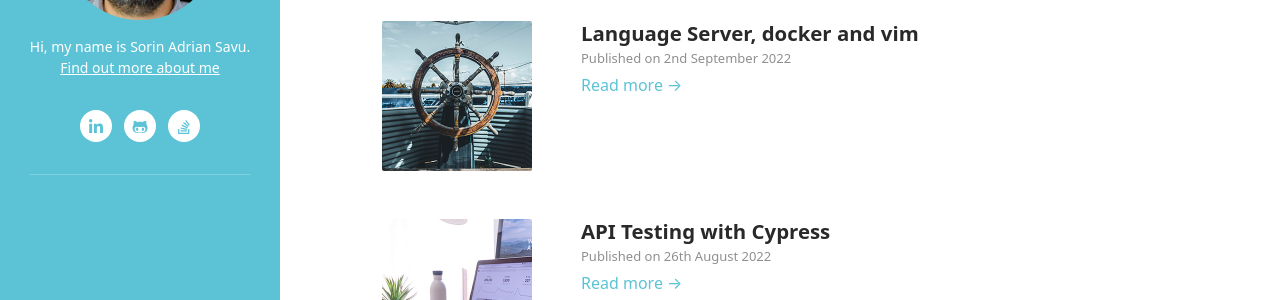
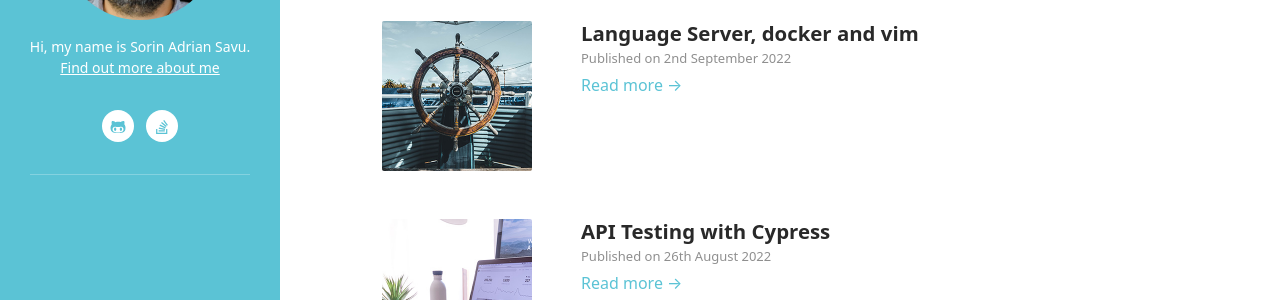
Before and after one commit to sorin25/sorin25.github.io, a Jekyll site: the page built from index.html, in a window 1280 px wide. Shown: the part 225-525 px from the top of the page. Built offline with Jekyll 4.4.1, drawn with Linux system fonts in a browser that asks for light colours; nearby versions of some CDN libraries; library files that are not in the unit come from our copies.

Commit message:
hybernate

```diff
--- a/_layouts/default.html
+++ b/_layouts/default.html
@@ -49,8 +49,6 @@
                             me</a></div>
                     <!--//bio-->
                     <ul class="social-list list-inline py-3 mx-auto">
-                        <li class="list-inline-item"><a href="https://www.linkedin.com/in/sorins/"><i
-                                    class="fab fa-linkedin-in fa-fw"></i></a></li>
                         <li class="list-inline-item"><a href="https://github.com/sorin25"><i
                                     class="fab fa-github-alt fa-fw"></i></a></li>
                         <li class="list-inline-item"><a href="https://stackoverflow.com/users/939457/sorin"><i
```
Also changed, not shown: ln/index.md (deleted, +0 -6 lines).
